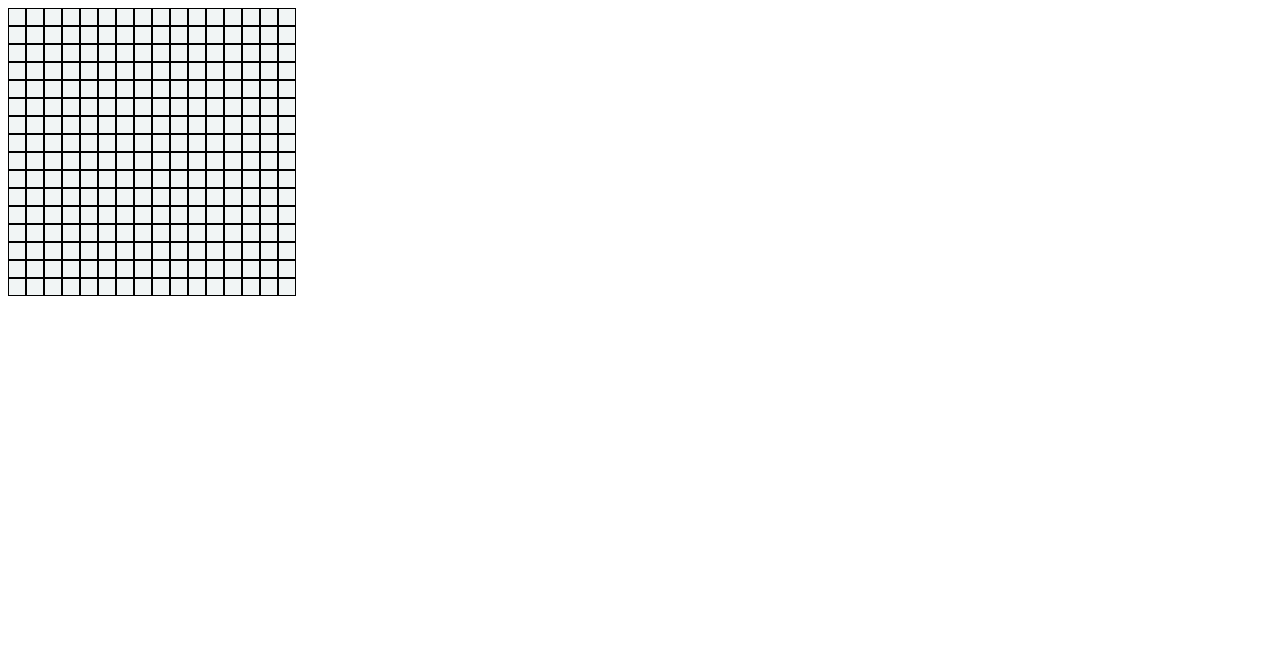
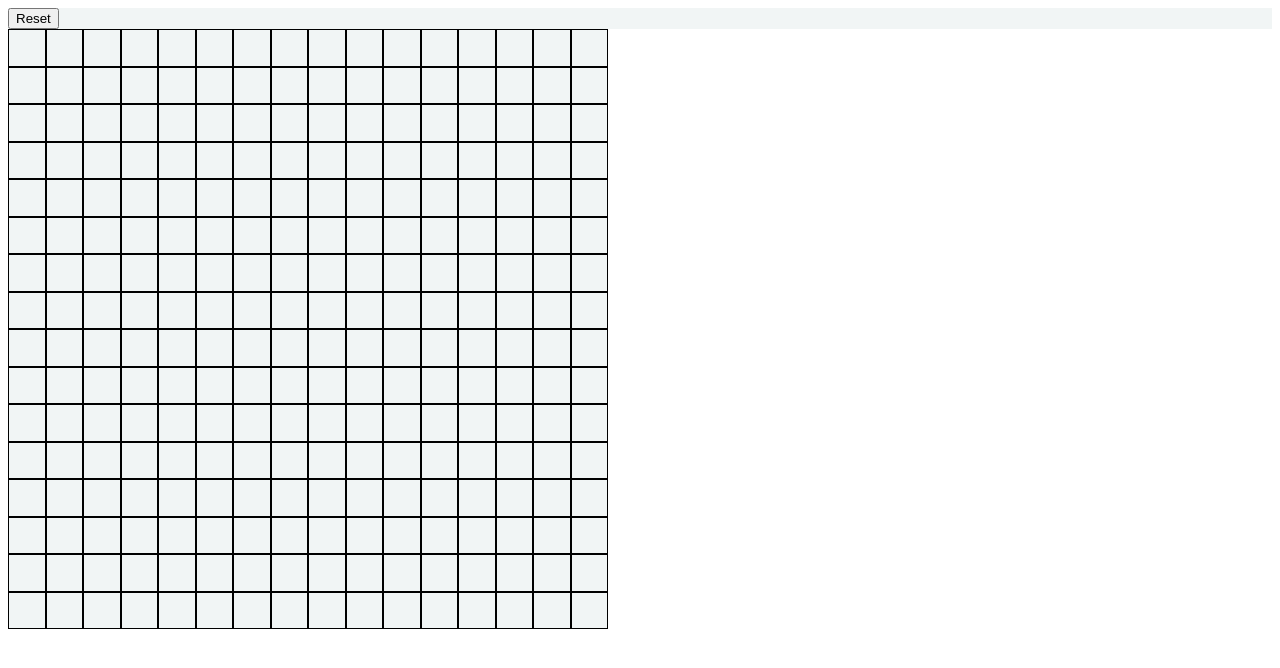
Before and after one commit to ymar-odin/Etch-a-Sketch, a plain HTML site: page index.html in a window 1280 px wide. Drawn offline with Linux system fonts and the light colour scheme.

Commit message:
Add reset and user prompted grid size functionality

```diff
--- a/script.js
+++ b/script.js
@@ -1,30 +1,76 @@
 const bodyEl = document.querySelector("body");
+const buttonSectionDiv = document.createElement("div");
+buttonSectionDiv.className = "buttonCont";
+bodyEl.appendChild(buttonSectionDiv);
+
+const buttonEl = document.createElement("button");
+buttonEl.className = "resetbutton";
+buttonSectionDiv.appendChild(buttonEl);
+const resetButtonEl = document.querySelector(".resetbutton");
+resetButtonEl.textContent = "Reset";
+
+
 const boxNodeCr = document.createElement("div");
 boxNodeCr.className = "boxdiv";
 bodyEl.appendChild(boxNodeCr);
 
 const boxEl = document.querySelector(".boxdiv");
-let rowBoxNodeCr;
+const boxListEl = document.querySelectorAll(".boxdiv");
+let columnBoxNodeCr;
 let smallBoxNodeCr;
+let userInput = 16;
+// Function that contains a loop that creates a grid based on userInput,
+// initial value is 16x16
+// smallboxdivs receive width and height values based on a formula at time of
+// creation to fit in parent container
 
-// Loop that creates a 16x16 grid
-for(let i = 0; i < 16; i++) {
-    rowBoxNodeCr = document.createElement("div");
-    rowBoxNodeCr.className = "rowboxdiv";
-    rowBoxNodeCr.id = `rowdiv-${[i]}`;
-    boxEl.appendChild(rowBoxNodeCr);
-    for (let n = 0; n < 16; n++) {
-        smallBoxNodeCr = document.createElement("div");
-        smallBoxNodeCr.className = "smallboxdiv";
-        document.querySelector(`#rowdiv-${[i]}`).appendChild(smallBoxNodeCr);
-        }
+function createGrid() {
+    for(let i = 0; i < userInput; i++) {
+        columnBoxNodeCr = document.createElement("div");
+        columnBoxNodeCr.className = "columnboxdiv";
+        columnBoxNodeCr.id = `columndiv-${[i]}`;
+        boxEl.appendChild(columnBoxNodeCr);
+        for (let n = 0; n < userInput; n++) {
+            smallBoxNodeCr = document.createElement("div");
+            smallBoxNodeCr.className = "smallboxdiv";
+            document.querySelector(`#columndiv-${[i]}`).appendChild(smallBoxNodeCr);
+            }
+    }
 }
+createGrid();
 
 // Selector that targets all smallboxdivs, foreach loop with a mouseover event
 // to change color of boxes
-const smallBoxEl = document.querySelectorAll(".smallboxdiv");
+let smallBoxEl = document.querySelectorAll(".smallboxdiv");
 
+function drawPixels() {
 smallBoxEl.forEach(element => {
     // console.log(element);
     element.onmouseover = function(){element.style.backgroundColor = 'red'};
 });
+}
+drawPixels();
+
+let columnBoxEl = document.querySelector(".columnboxdiv");
+
+
+function removeAllChildNodes(parent) {
+    while (parent.firstChild) {
+        parent.removeChild(parent.firstChild);
+    }
+}
+
+
+// Reset button functionality, changes userinput variable to set new grid size,
+// removes previous grid divs and runs the createGrid function
+resetButtonEl.addEventListener('click', function(){
+    userInput = prompt("Please enter the new canvas size in pixels, up to 100");
+    smallBoxEl.forEach(element => {
+        element.style.backgroundColor = "rgb(241, 245, 245)"
+    });
+    removeAllChildNodes(boxEl);
+    createGrid();
+    smallBoxEl = document.querySelectorAll(".smallboxdiv");
+    drawPixels();
+    console.log("clicked");
+})
--- a/styles.css
+++ b/styles.css
@@ -2,21 +2,38 @@ body {
     display: flexbox;
 }
 
+.buttonCont {
+    display: flexbox;
+    background-color: rgb(241, 245, 245);
+}
+
+.resetbutton {
+    display: flex;
+}
+
 .boxdiv {
     display: flexbox;
+    display: flex;
+    flex-direction: row;;
+    width: 600px;
+    height: 600px;
+    background-color: rgb(241, 245, 245);
+
 }
-.rowboxdiv {
+.columnboxdiv {
     display: flexbox;
+    flex-direction: column;
     display: flex;
-    width: auto;
-    height: auto;
+    flex: 1;
+    /* width: auto;
+    height: auto; */
 }
 
 .smallboxdiv {
     display: flex;
-    width: 16px;
-    height: 16px;
+    flex: 1;
+    /* width: 37.5px;
+    height: 37.5px;  */
     background-color: rgb(241, 245, 245);
     border: 1px black solid;
-    margin: 0px;
 }
```
